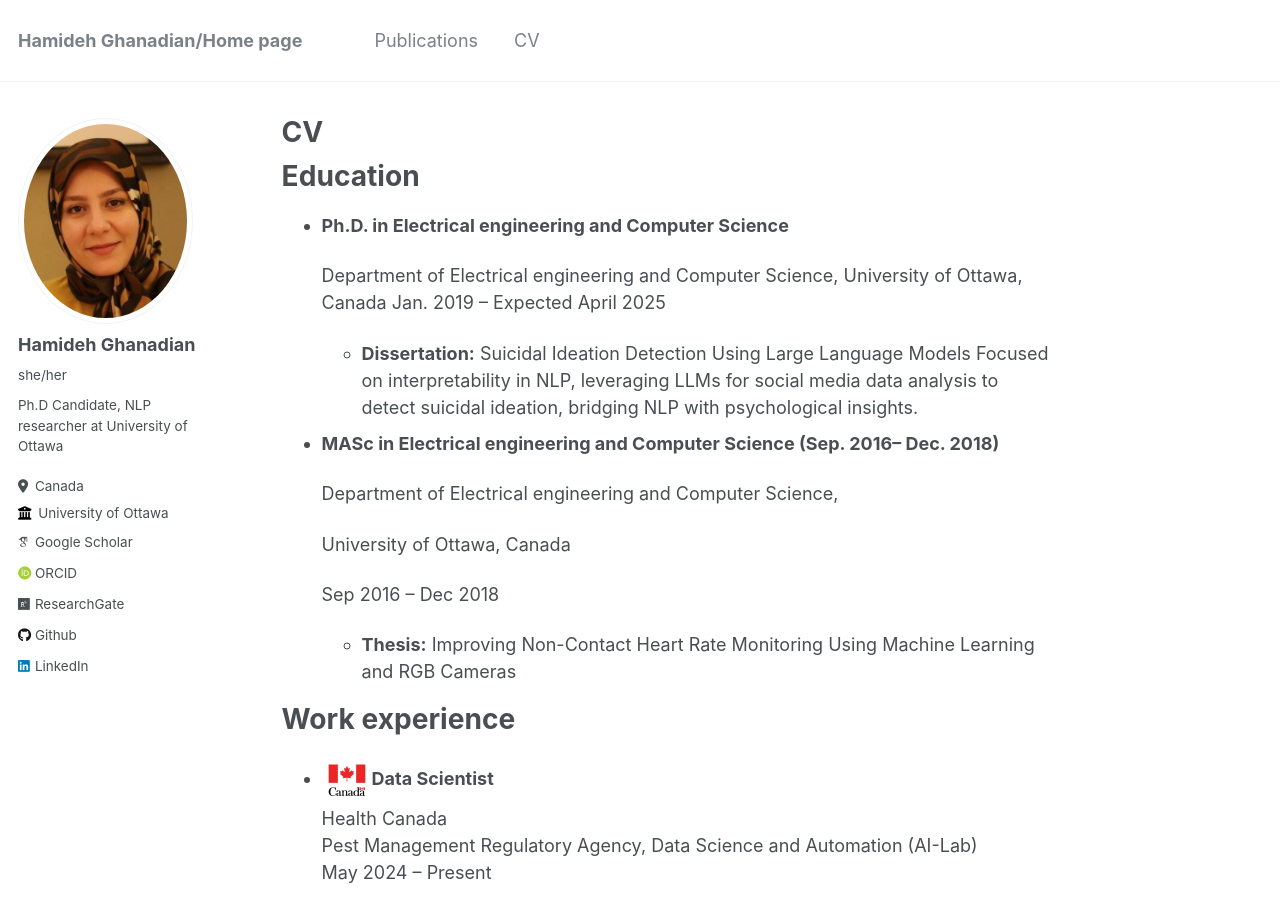
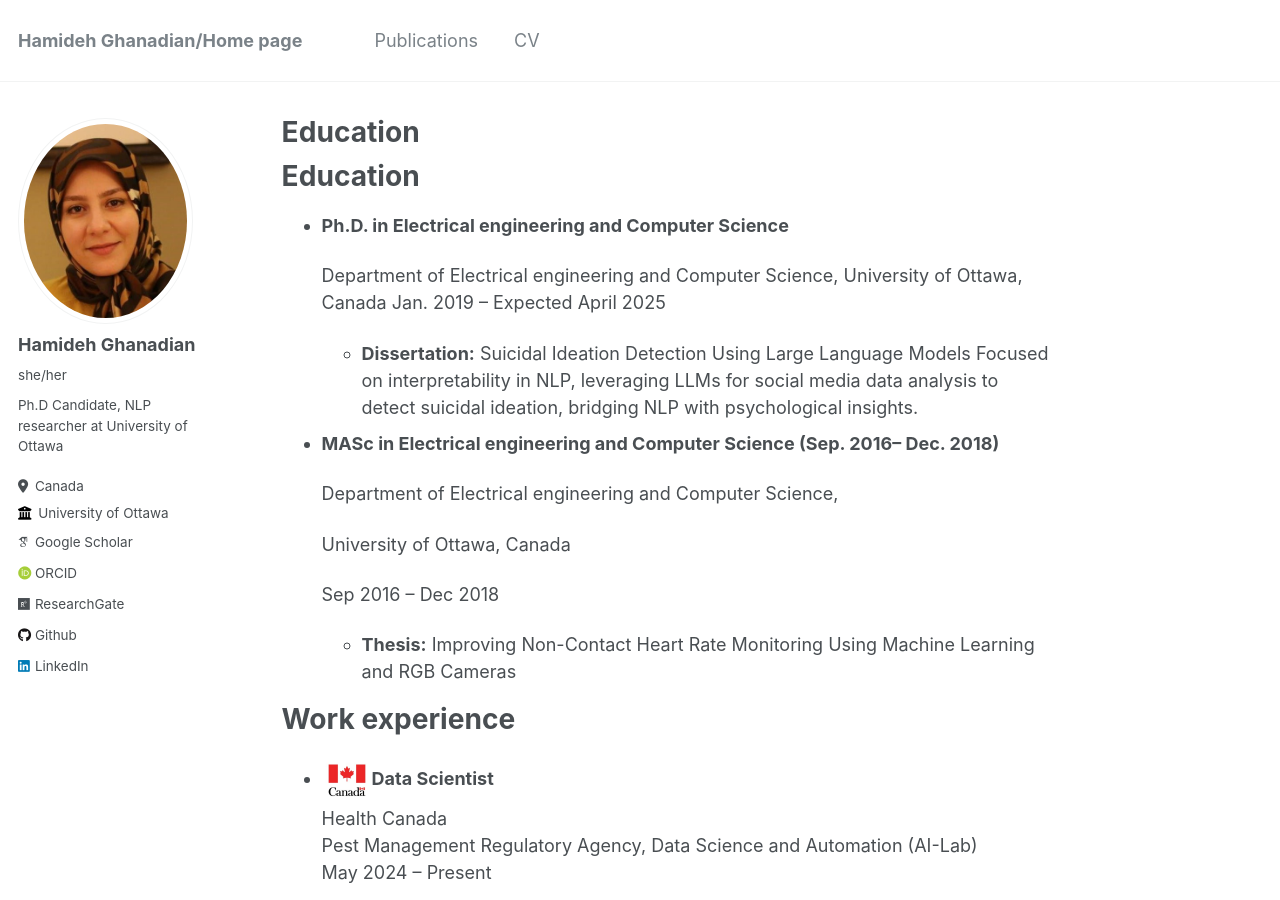
Before and after one commit to Hamideh-ghanadian/Hamideh-Ghanadian.github.io, a Jekyll site: the page built from _pages/cv.md, in a window 1280 px wide and 900 px high. Built offline with Jekyll 4.4.1, drawn with Linux system fonts in a browser that asks for light colours; some web fonts are replaced; our own code applies the rules of GitHub Pages for plain Markdown files.

Commit message:
Update cv.md

```diff
--- a/_pages/cv.md
+++ b/_pages/cv.md
@@ -1,12 +1,10 @@
 ---
-title: "CV"
+title:
 permalink: /cv/
 author_profile: true
 redirect_from:
   - /resume
 ---
-{% include base_path %}
-
 Education
 ======
 * **Ph.D. in Electrical engineering and Computer Science**
```
